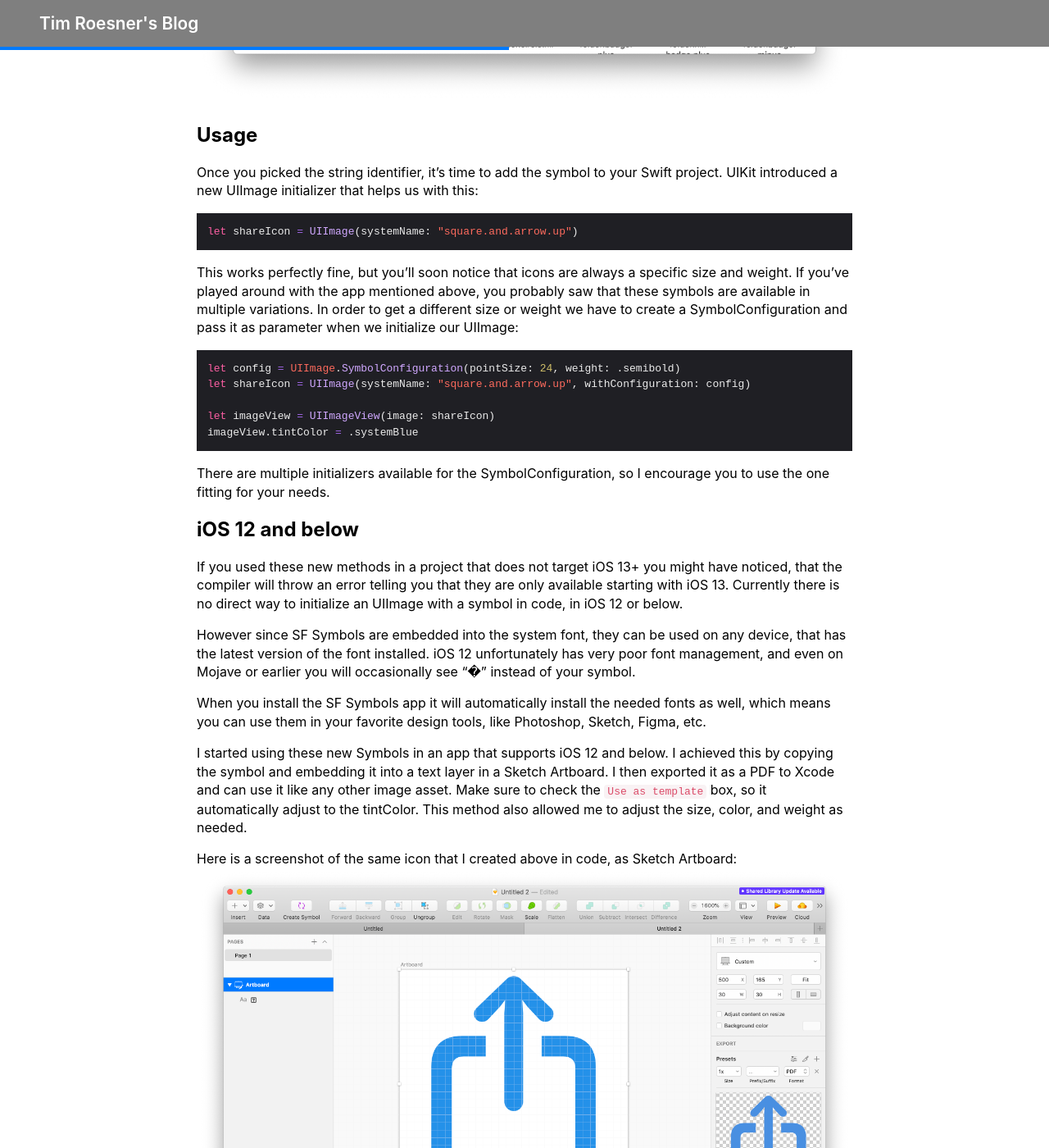
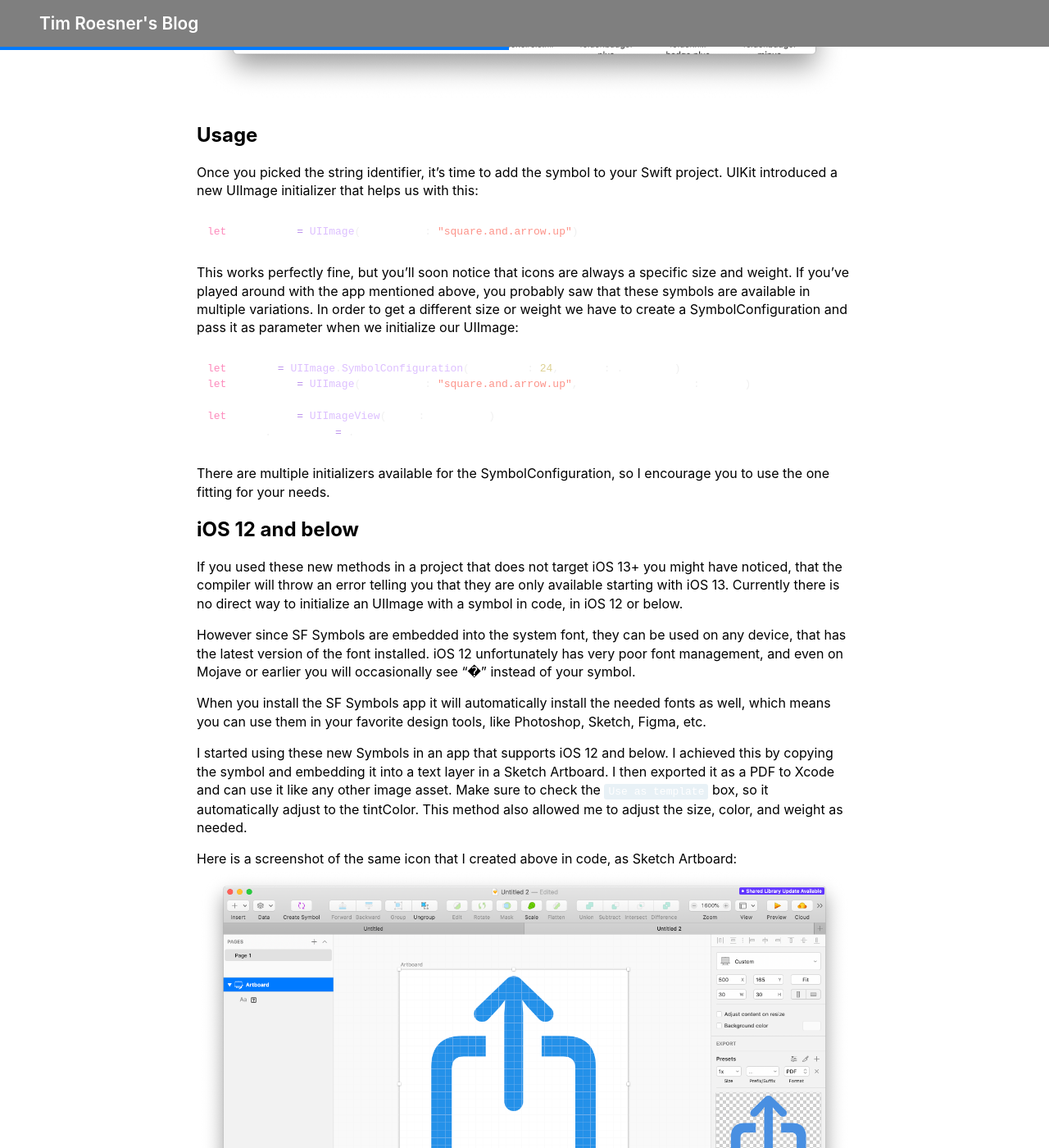
Before and after one commit to timroesner/Blog, a Jekyll site: the page built from _posts/2019-10-10-using-sf-symbols.md, in a window 1280 px wide and 1400 px high, scrolled down 766 px. Shown: the whole window at 82% size. Built offline with Jekyll 4.4.1, drawn with Linux system fonts in a browser that asks for light colours; nearby versions of some CDN libraries.

Commit message:
Update prism theme

```diff
--- a/assets/css/index.css
+++ b/assets/css/index.css
@@ -180,10 +180,6 @@ code.highlighter-rouge {
         color: rgb(185, 184, 184);
     }
 
-    code {
-        background-color: rgba(75, 78, 82);
-    }
-
     .header {
         background-color: #2B2D2F;
     }
--- a/assets/css/xcode-prism-theme.css
+++ b/assets/css/xcode-prism-theme.css
@@ -1,19 +1,8 @@
-/* Generated with http://k88hudson.github.io/syntax-highlighting-theme-generator/www */
-/* http://k88hudson.github.io/react-markdocs */
-/**
- * @author k88hudson
- *
- * Based on prism.js default theme for JavaScript, CSS and HTML
- * Based on dabblet (http://dabblet.com)
- * @author Lea Verou
- */
-/*********************************************************
-* General
-*/
 pre[class*="language-"],
 code[class*="language-"] {
-  color: #ebebeb;
-  font-size: 13px;
+  color: #FFFFFF;
+  opacity: 0.85;
+  font-size: 1em;
   text-shadow: none;
   font-family: monospace;
   direction: ltr;
@@ -30,6 +19,14 @@ code[class*="language-"] {
   -ms-hyphens: none;
   hyphens: none;
 }
+
+pre[class*=language-] {
+  padding:1em;
+  margin:.5em 0;
+  overflow:auto;
+  border-radius:.3em
+}
+
 pre[class*="language-"]::selection,
 code[class*="language-"]::selection,
 pre[class*="language-"]::mozselection,
@@ -37,107 +34,101 @@ code[class*="language-"]::mozselection {
   text-shadow: none;
   background: #515b70;
 }
+
 @media print {
   pre[class*="language-"],
   code[class*="language-"] {
     text-shadow: none;
   }
 }
-pre[class*="language-"] {
-  padding: 1em;
-  margin: .5em 0;
-  overflow: auto;
-  background: #1f1f24;
+
+pre[class*=language-] {
+  padding:1em;
+  margin:.5em 0;
+  overflow:auto;
+  border-radius:.3em
 }
-:not(pre) > code[class*="language-"] {
-  padding: .1em .3em;
-  border-radius: .3em;
-  color: #db4c69;
-  background: #f9f2f4;
-}
+
 /*********************************************************
 * Tokens
 */
+
 .namespace {
   opacity: .7;
 }
+
 .token.comment,
 .token.prolog,
 .token.doctype,
 .token.cdata {
   color: #6c7986;
 }
+
 .token.punctuation {
   color: #ebebeb;
 }
+
 .token.property,
 .token.tag,
-.token.boolean,
 .token.number,
 .token.constant,
 .token.symbol,
 .token.deleted {
   color: #d0bf69;
 }
+
+.token.char,
+.token.number {
+  color: #D0BF69;
+}
+
 .token.selector,
 .token.attr-name,
 .token.string,
 .token.char,
-.token.builtin,
 .token.inserted {
   color: #fc6a5d;
 }
+
+.token.builtin {
+  color: #D0A8FF;
+}
+
 .token.operator,
-.token.entity,
-.token.url,
-.language-css .token.string,
-.style .token.string {
+.token.entity {
   color: #a167e6;
-  background: #1f1f24;
 }
+
+.token.url {
+  color: #5482FF
+}
+
 .token.atrule,
 .token.attr-value,
+.token.boolean,
 .token.keyword {
   color: #fc5fa3;
 }
+
 .token.function {
   color: #d0a8ff;
 }
+
 .token.regex,
 .token.important,
 .token.variable {
   color: #fd8f3f;
 }
+
 .token.important,
 .token.bold {
   font-weight: bold;
 }
+
 .token.italic {
   font-style: italic;
 }
+
 .token.entity {
   cursor: help;
 }
-/*********************************************************
-* Line highlighting
-*/
-pre[data-line] {
-  position: relative;
-}
-pre[class*="language-"] > code[class*="language-"] {
-  position: relative;
-  z-index: 1;
-}
-.line-highlight {
-  position: absolute;
-  left: 0;
-  right: 0;
-  padding: inherit 0;
-  margin-top: 1em;
-  background: #23252b;
-  box-shadow: inset 5px 0 0 #23252b;
-  z-index: 0;
-  pointer-events: none;
-  line-height: inherit;
-  white-space: pre;
-}
```
